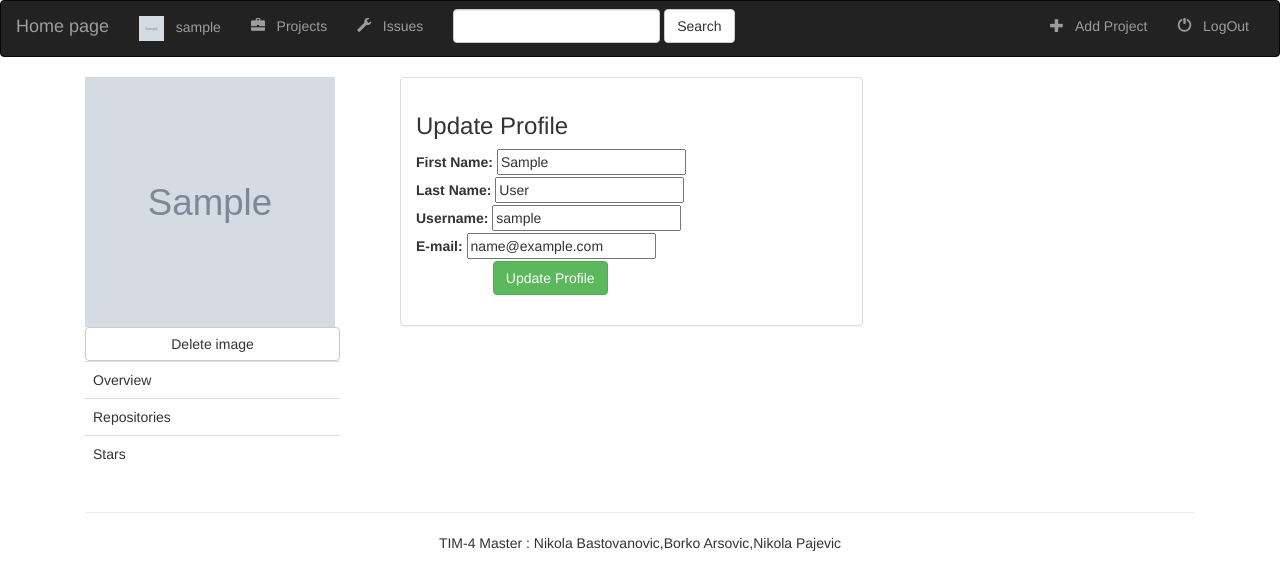
After one commit to Booorkoo/UKS, a Django app: a page that uses project/git_project/templates/layout/base.html in a window 1280 px wide. The commit adds this page. Shown: the top 586 px of the page. Run offline with Django 3.2, Linux system fonts and the light colour scheme; tables that the repository leaves empty hold one stand-in row (values such as "Sample post"); grey boxes marked "Sample" are stand-in pictures; some libraries are stand-ins or nearby versions.

Commit message:
Funkcionalnost izmene profila - izmena podataka o korisniku, dodavanje podataka koji fale i prikaz istih.

```diff
--- a/project/git_project/templates/layout/base.html
+++ b/project/git_project/templates/layout/base.html
@@ -93,7 +93,9 @@
                 <button type="submit" size="45" class="btn btn-default btn-block">Add Photo</button>
             </a>
             {% elif user.profile.image != None %}
-            <img src="{{ user.profile.image.url }}" height="250" width="250" />
+            <a href="{% url 'git_project:user_profile' %} ">
+                <img src="{{ user.profile.image.url }}" height="250" width="250" />
+            </a>
             <a href="{% url 'git_project:delete_photo' user.profile.id %}">
                 <button type="submit"  size="10" class="btn btn-default btn-block">Delete image</button>
             </a>
--- /dev/null
+++ b/project/git_project/templates/layout/user_profile_update.html
@@ -0,0 +1,35 @@
+{% extends 'layout/base.html' %}
+{% block title %} Update Profile {% endblock %}
+{% block body %}
+<div class="container-fluid">
+    <div class="row">
+        <div class="col-sm-12 col-md-10">
+        <div class="col-sm-12 col-md-9">
+            <div class="panel panel-default">
+                <div class="panel-body">
+                    <h3>Update Profile</h3>
+                    <form class="form-horizontal" action="" method="post" enctype="multipart/form-data">
+                        {% csrf_token %}
+                        {% if user.is_authenticated %}
+                        <label for="first_name">First Name: </label>
+                        <input id="first_name" type="text" name="first_name" value="{{ user.first_name }}"><br>
+                        <label for="last_name">Last Name: </label>
+                        <input id="last_name" type="text" name="last_name" value="{{ user.last_name }}"><br>
+                        <label for="username">Username: </label>
+                        <input id="username" type="text" name="username" value="{{ user.username }}"><br>
+                        <label for="email">E-mail: </label>
+                        <input id="email" type="text" name="email" value="{{ user.email }}"><br>
+                        <div class="form-group">
+                            <div class="col-sm-offset-2 col-sm-10">
+                                <button type="submit" class="btn btn-success">Update Profile</button>
+                            </div>
+                        </div>
+                        {% endif %}
+                    </form>
+                    </div>
+                </div>
+            </div>
+        </div>
+    </div>
+</div>
+{% endblock %}
--- a/project/git_project/templates/layout/vjezba.py
+++ /dev/null
@@ -1,2 +0,0 @@
-for i in range(4):
-    print(i)
--- a/project/git_project/urls.py
+++ b/project/git_project/urls.py
@@ -33,6 +33,8 @@ urlpatterns = [
 
     url(r'^profile/photo/add/$', views.CreateProfile.as_view(), name='add_photo'),
 
+    url(r'^profile/(?P<pk>[0-9]+)/update/$', views.UserProfileUpdate.as_view(), name='user_profile_update'),
+
     #izlistavanje komentara
     #url(r'^issues/(?P<pk>[0-9]+)/comment/$', views.CommentListView.as_view(), name='all_comments'),
 
--- a/project/git_project/views.py
+++ b/project/git_project/views.py
@@ -147,6 +147,13 @@ class CreateProfile(CreateView):
     success_url = reverse_lazy('git_project:index')
 
 
+class UserProfileUpdate(UpdateView):
+    template_name = 'layout/user_profile_update.html'
+    model = User
+    fields = ['first_name', 'last_name', 'username', 'email']
+    success_url = reverse_lazy('git_project:user_profile')
+
+
 class CommentListView(generic.ListView):
     template_name = 'layout/add_comment.html'
     context_object_name = 'all_comments'
```
Also changed, not shown: project/git_project/templates/layout/user_profile.html (+17 -0 lines).
